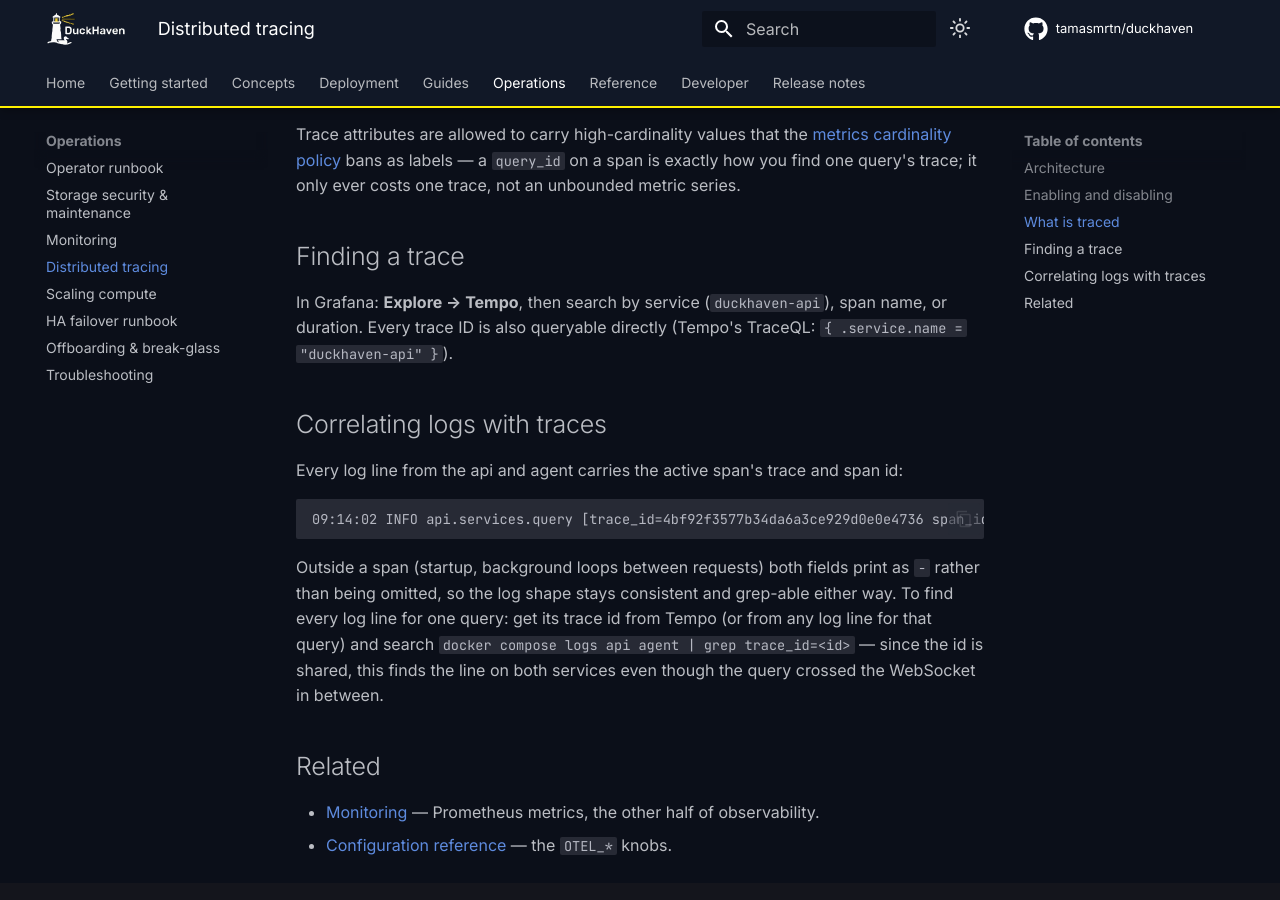
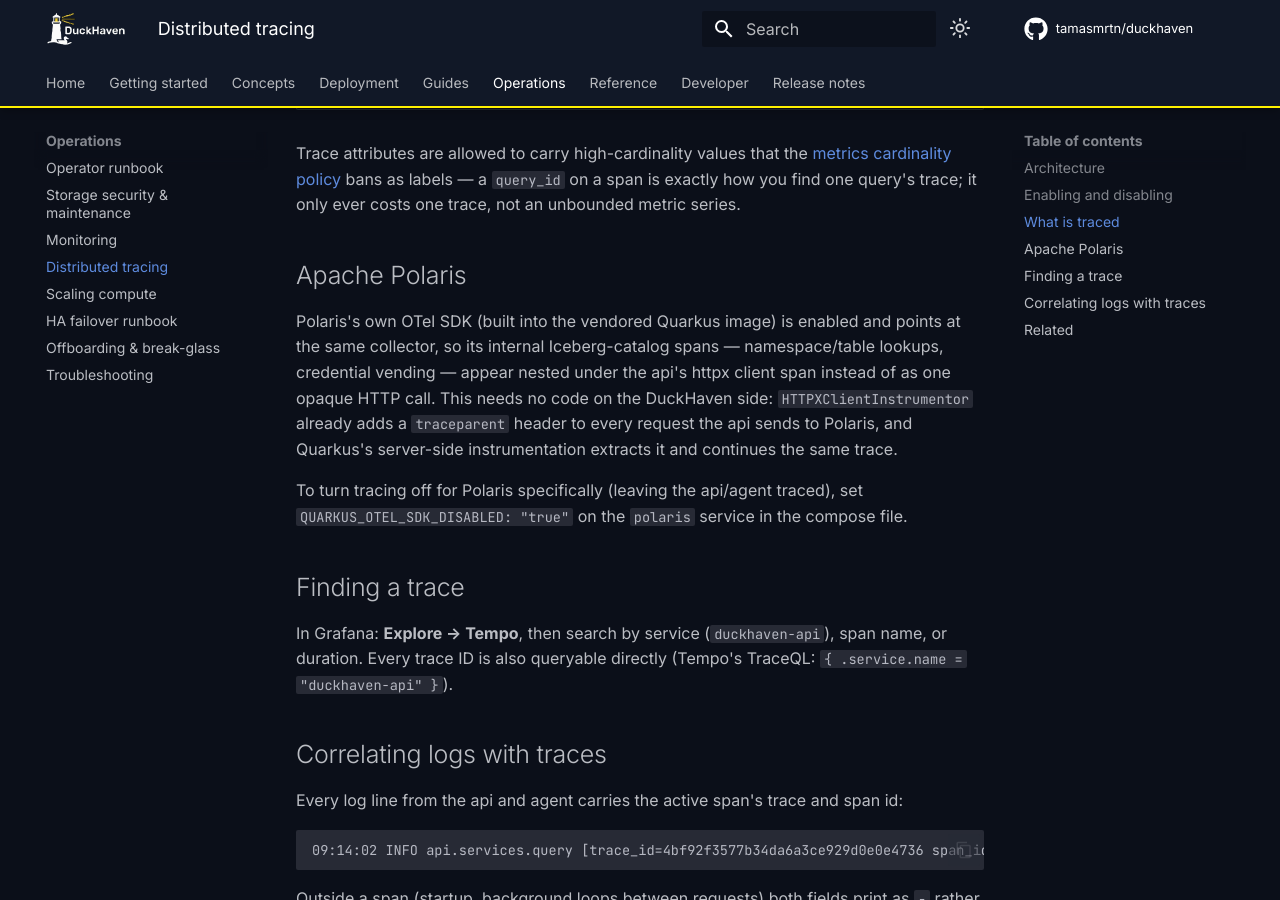
Before and after one commit to tamasmrtn/duckhaven, an MkDocs documentation site: the page built from docs/operations/tracing.md, in a window 1280 px wide and 900 px high, scrolled down 2104 px. Built offline with MkDocs 1.6.1 and Material for MkDocs 9.7.7, drawn with Linux system fonts in a browser that asks for light colours; comment, search, counter and statistics services are not loaded; some of the changed text lies outside the part shown.

Commit message:
Re-enable Polaris tracing so it joins the api/agent trace
Flip QUARKUS_OTEL_SDK_DISABLED and point Polaris's OTLP exporter at
the shared collector in both compose files. No code changes needed:
the api's httpx instrumentation already sends a traceparent header on
every Polaris request, so Quarkus's server-side extraction is enough
to fold Polaris's internal catalog spans into the same trace.

````diff
--- a/docs/operations/tracing.md
+++ b/docs/operations/tracing.md
@@ -13,7 +13,8 @@
 
 ```text
 api ──otlp/http──▶ otel-collector ──otlp/grpc──▶ tempo
-agent ──otlp/http──┘
+agent ──otlp/http──┘         ▲
+polaris ──otlp/grpc──────────┘
 ```
 
 A query's trace is not confined to one process: the API dispatches it to an agent over a custom WebSocket protocol,
@@ -67,6 +68,17 @@
 [metrics cardinality policy](monitoring.md#cardinality-policy) bans as labels — a `query_id` on a span is exactly how
 you find one query's trace; it only ever costs one trace, not an unbounded metric series.
 
+## Apache Polaris
+
+Polaris's own OTel SDK (built into the vendored Quarkus image) is enabled and points at the same collector, so its
+internal Iceberg-catalog spans — namespace/table lookups, credential vending — appear nested under the api's httpx
+client span instead of as one opaque HTTP call. This needs no code on the DuckHaven side: `HTTPXClientInstrumentor`
+already adds a `traceparent` header to every request the api sends to Polaris, and Quarkus's server-side
+instrumentation extracts it and continues the same trace.
+
+To turn tracing off for Polaris specifically (leaving the api/agent traced), set `QUARKUS_OTEL_SDK_DISABLED: "true"`
+on the `polaris` service in the compose file.
+
 ## Finding a trace
 
 In Grafana: **Explore → Tempo**, then search by service (`duckhaven-api`), span name, or duration. Every trace ID is
````
Also changed, not shown: 3 other files.
